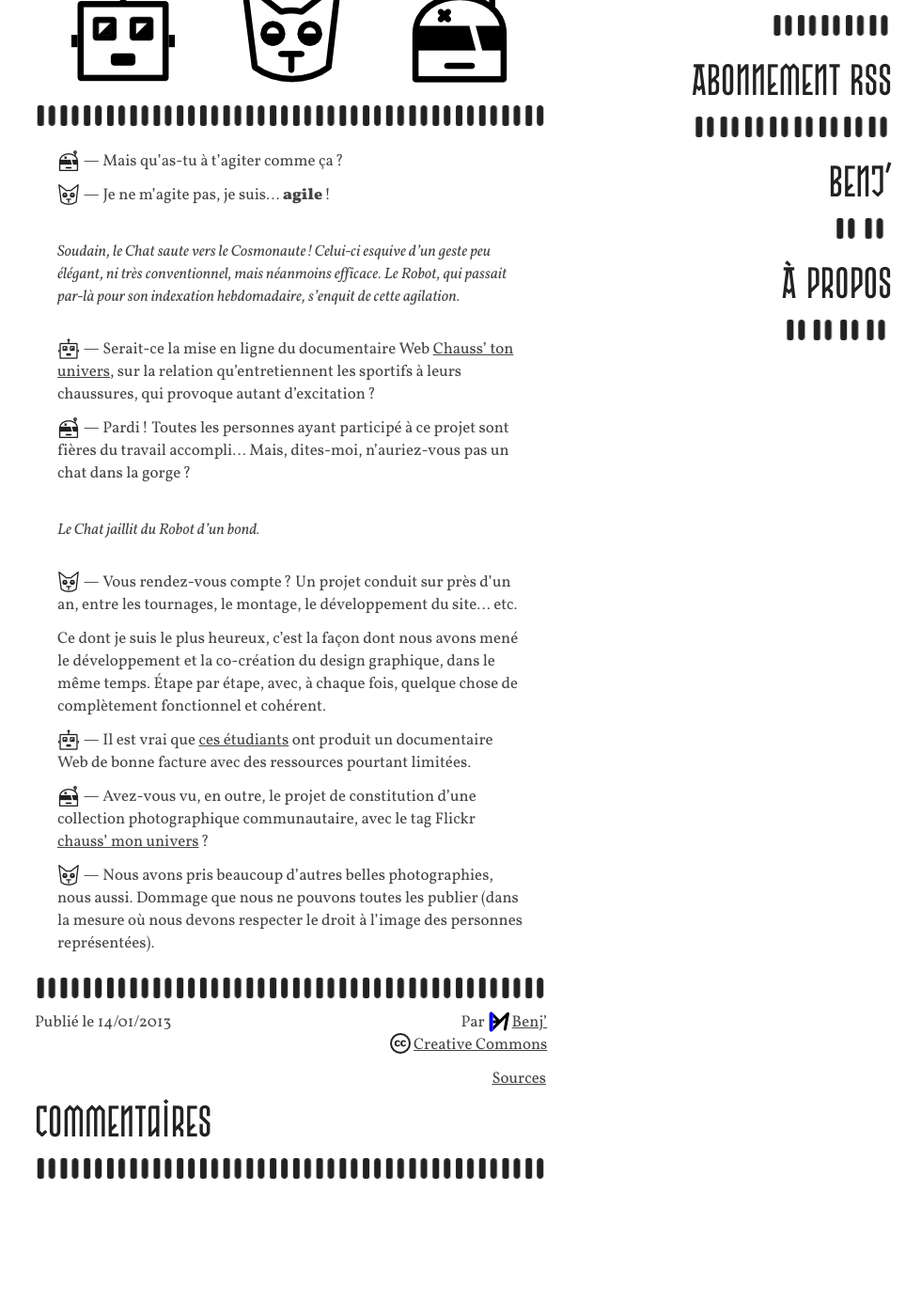
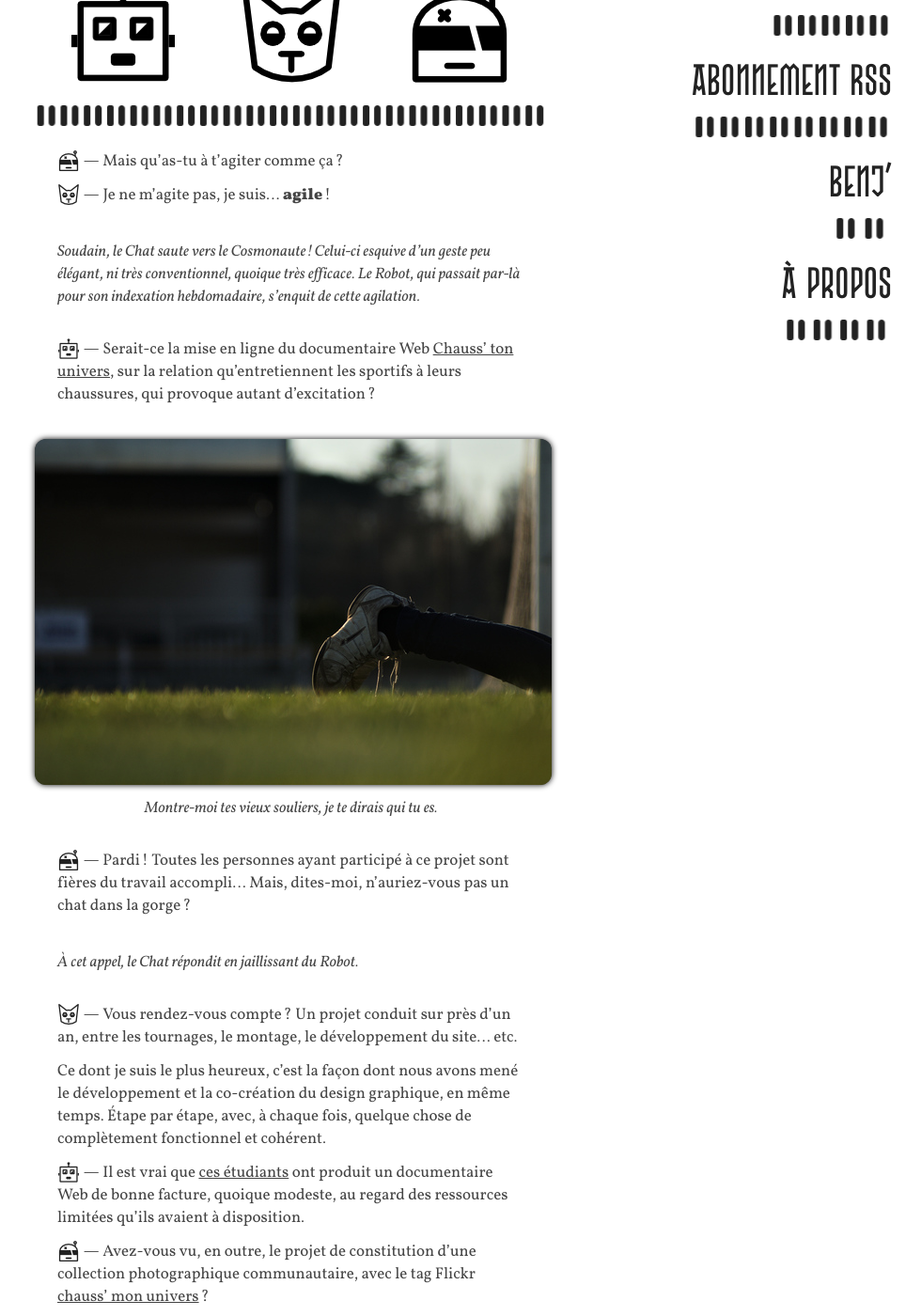
Before and after one commit to bmenant/bmenant.github.com, a Jekyll site: the page built from _posts/2013-01-14-chauss-ton-univers.html, in a window 1280 px wide and 1400 px high, scrolled down 249 px. Shown: the whole window at 94% size, without its empty margins (147-1127 px from the left). Built offline with Jekyll 4.4.1, drawn with Linux system fonts in a browser that asks for light colours; some of the changed text lies outside the part shown.

Commit message:
add pictures and minor fixes

```diff
--- a/_posts/2013-01-14-chauss-ton-univers.html
+++ b/_posts/2013-01-14-chauss-ton-univers.html
@@ -3,7 +3,7 @@
 permalink: /dialogues/chauss-ton-univers
 title: Chauss’ ton univers
 description: 'Publication du documentaire Web Chauss’ton univers, un projet universitaire qui étudient les sportifs et leurs chaussures.'
-argument: Depuis plusieurs heures, le Chat court au plafond, un rictus idiot sur les babines, tel un lolcat.
+argument: Depuis plusieurs heures, le Chat court au plafond, un rictus idiot sur les babines, tel un <a href="http://www.lolcats.com/popular/9383.html">lolcat</a>.
 characters: ['Le Robot', 'Le Chat', 'Le Cosmonaute']
 categories: ['Webdoc', 'HTML5', 'Vidéo', 'Université']
 sources: [['Le Webdoc', 'http://chausstonunivers.eu'], ['Chauss’ mon univers sur Flickr', 'https://secure.flickr.com/photos/tags/chaussmonunivers/']]
@@ -20,34 +20,48 @@
 </p>
 
 <p class="didascalie"><i>
-	Soudain, le Chat saute vers le Cosmonaute<span class="typo-ph">!</span> Celui-ci esquive d’un geste peu élégant, ni très conventionnel, mais néanmoins efficace. Le Robot, qui passait par-là pour son indexation hebdomadaire, s’enquit de cette <em>agilation</em>.
+	Soudain, le Chat saute vers le Cosmonaute<span class="typo-ph">!</span> Celui-ci esquive d’un geste peu élégant, ni très conventionnel, quoique très efficace. Le Robot, qui passait par-là pour son indexation hebdomadaire, s’enquit de cette <em>agilation</em>.
 </i></p>
 
 <p><b class="le-robot">Le Robot</b> &mdash;
 	Serait-ce la mise en ligne du documentaire Web <a href="http://chausstonunivers.eu/">Chauss’ ton univers</a>, sur la relation qu’entretiennent les sportifs à leurs chaussures, qui provoque autant d’excitation<span class="typo-ph">?</span>
 </p>
 
+<p class="didascalie illustration"><i>
+  <img src="/assets/posts/2013/01/foot.jpg" alt="À vos vieilles chaussures !" />
+	Montre-moi tes vieux souliers, je te dirais qui tu es.
+</i></p>
+
 <p><b class="le-cosmonaute">Le Cosmonaute</b> &mdash;
 	Pardi<span class="typo-ph">!</span> Toutes les personnes ayant participé à ce projet sont fières du travail accompli… Mais, dites-moi, n’auriez-vous pas un chat dans la gorge<span class="typo-ph">?</span>
 </p>
 
 <p class="didascalie"><i>
-	Le Chat jaillit du Robot d’un bond.
+	À cet appel, le Chat répondit en jaillissant du Robot.
 </i></p>
 
 <p><b class="le-chat">Le Chat</b> &mdash;
 	Vous rendez-vous compte<span class="typo-ph">?</span> Un projet conduit sur près d’un an, entre les tournages, le montage, le développement du site… etc.
-</p><p>Ce dont je suis le plus heureux, c’est la façon dont nous avons mené le développement et la co-création du design graphique, dans le même temps. Étape par étape, avec, à chaque fois, quelque chose de complètement fonctionnel et cohérent.
+</p><p>Ce dont je suis le plus heureux, c’est la façon dont nous avons mené le développement et la co-création du design graphique, en même temps. Étape par étape, avec, à chaque fois, quelque chose de complètement fonctionnel et cohérent.
 </p>
 
 <p><b class="le-robot">Le Robot</b> &mdash;
-	Il est vrai que <a href="http://chausstonunivers.eu/#credits">ces étudiants</a> ont produit un documentaire Web de bonne facture avec des ressources pourtant limitées.
+	Il est vrai que <a href="http://chausstonunivers.eu/#credits">ces étudiants</a> ont produit un documentaire Web de bonne facture, quoique modeste, au regard des ressources limitées qu’ils avaient à disposition.
 </p>
 
 <p><b class="le-cosmonaute">Le Cosmonaute</b> &mdash;
 	Avez-vous vu, en outre, le projet de constitution d’une collection photographique communautaire, avec le tag Flickr <a href="https://secure.flickr.com/photos/tags/chaussmonunivers/">chauss’ mon univers</a><span class="typo-ph">?</span>
 </p>
 
+<p><b class="le-robot">Le Robot</b> &mdash;
+	Hum… Pas sûr que cette idée rencontre un grand succès, il faudrait communiquer bien davantage pour que les gens prennent le temps d’y participer.
+</p>
+
+<p class="didascalie illustration"><i>
+  <img src="/assets/posts/2013/01/boxe.jpg" alt="Interview d’un jeune boxeur" />
+	Mitko Mihaylov du Boxing Club Bordelais
+</i></p>
+
 <p><b class="le-chat">Le Chat</b> &mdash;
 	Nous avons pris beaucoup d’autres belles photographies, nous aussi. Dommage que nous ne pouvons toutes les publier (dans la mesure où nous devons respecter le droit à l’image des personnes représentées).
 </p>
```
Also changed, not shown: assets/posts/2013/01/boxe.jpg (added), assets/posts/2013/01/foot.jpg (added).
